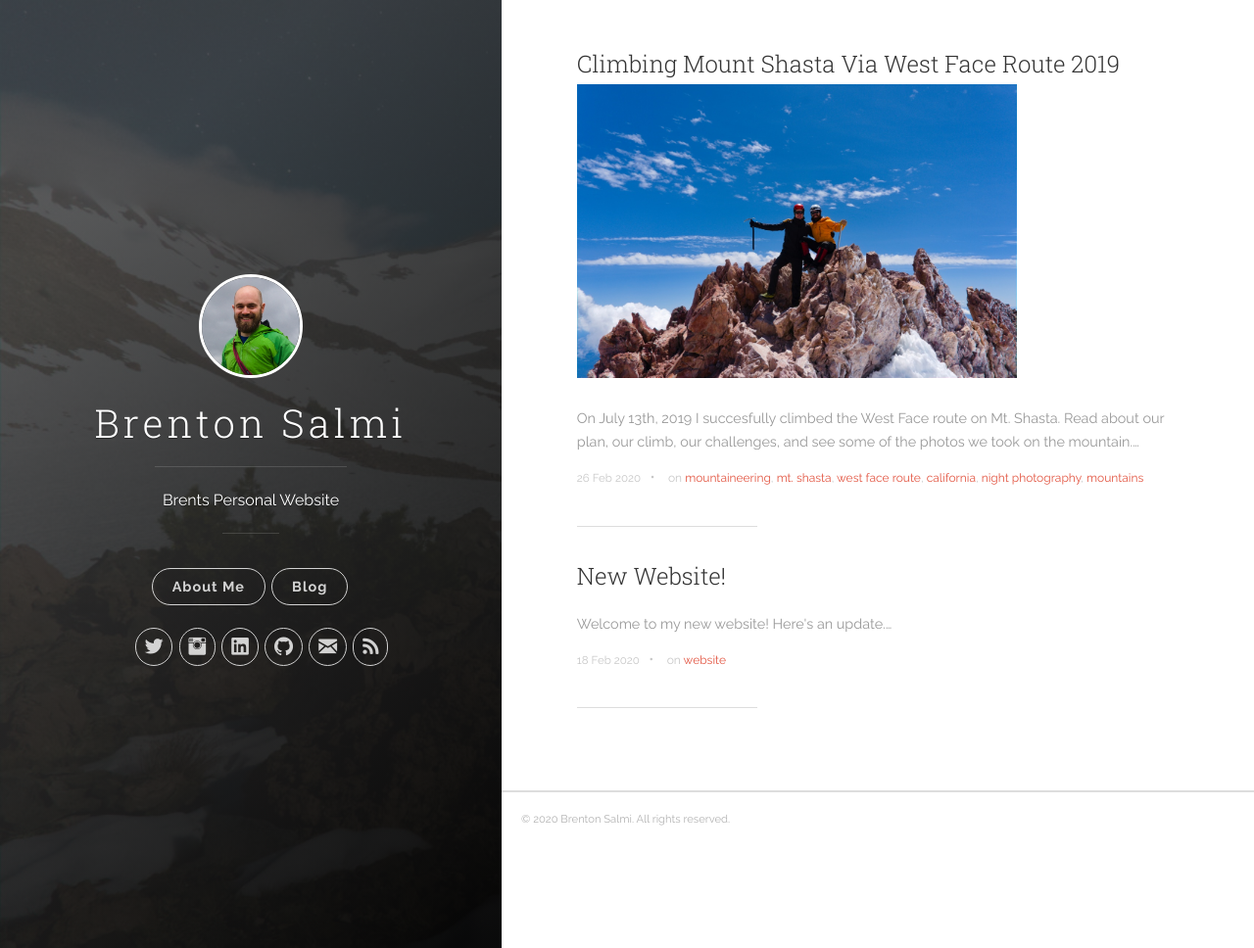
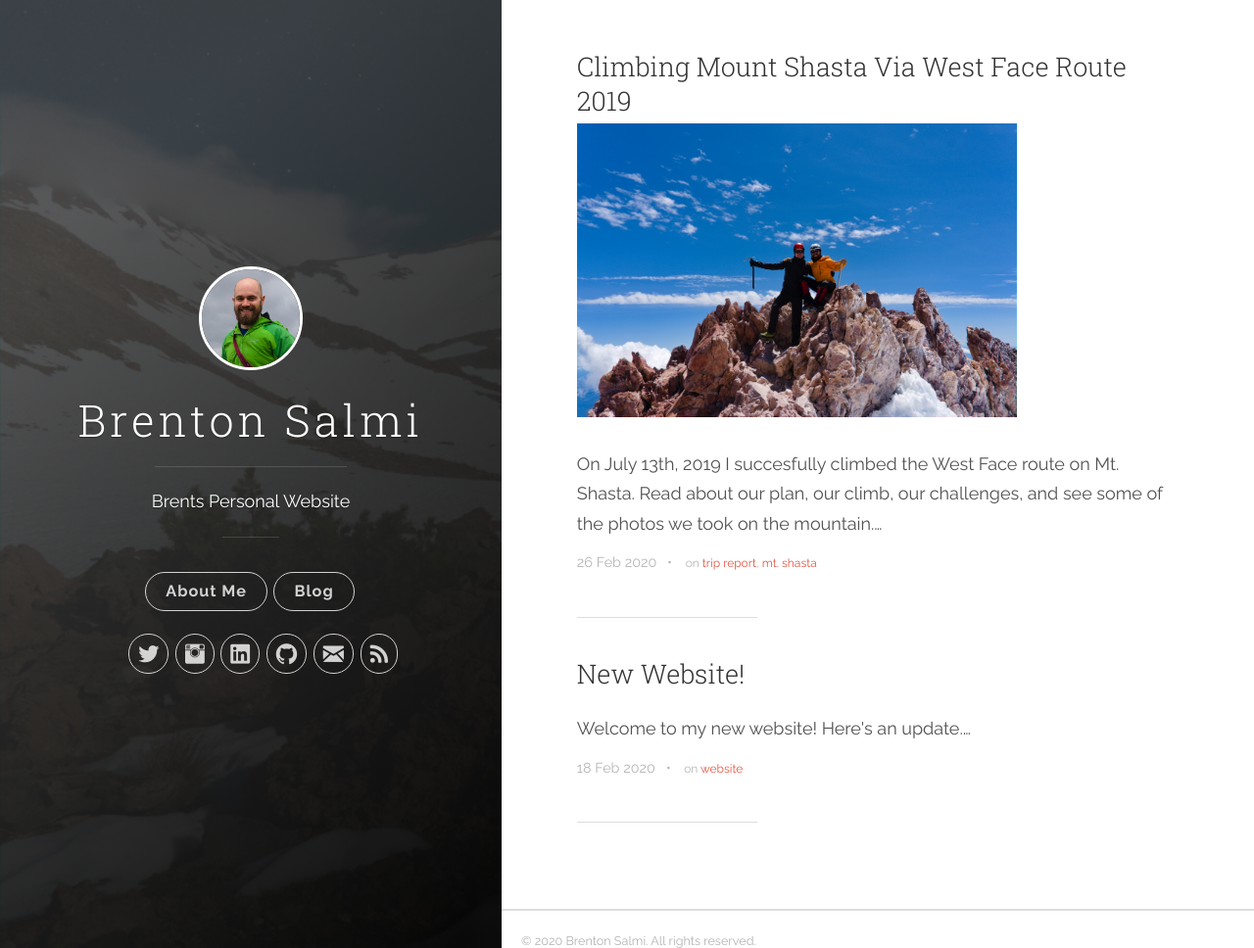
Before and after one commit to kb1lqd/website, a Jekyll site: the page built from index.html, in a window 1280 px wide and 968 px high. Shown: the whole window at 98% size. Built offline with Jekyll 4.4.1, drawn with Linux system fonts in a browser that asks for light colours; the list of posts is cut into pages by our own code.

Commit message:
Updated font sizes, added featured image, updated post tags. Added robots.txt and updated humans.txt.

```diff
--- a/_posts/2020-02-26-climbing-mt-shasta-2019.md
+++ b/_posts/2020-02-26-climbing-mt-shasta-2019.md
@@ -3,8 +3,8 @@ title:  "Climbing Mount Shasta Via West Face Route 2019"
 date:   2020-02-26 00:00:00
 description: "On July 13th, 2019 I succesfully climbed the West Face route on Mt. Shasta. Read about our plan, our climb, our challenges, and see some of the photos we took on the mountain."
 feat-img: /images/climbing/shasta_2019_medium/DSC03993.jpg
-categories: [mountaineering, adventure]
-tags: [mountaineering, mt. shasta, west face route, california, night photography, mountains]
+categories: [mountaineering]
+tags: [trip report, mt. shasta]
 ---
 
 During the weekend of July 13th, 2019 my climbing partner and I attempted and succeeded in climbing [Mt. Shasta via the West Face](https://www.shastaavalanche.org/general-route-description/west-face). This was my first large mountaineering climb without a guide and having planned the trip ourselves. A cold alpine start ran into mild altitude sickness, navigation error, and unexpected weather on our descent. This is a (very late) trip report detailing our planning, the climb, and lessons learned.
--- a/_sass/uno.scss
+++ b/_sass/uno.scss
@@ -926,8 +926,8 @@ html {
 
 body {
 	font-family: "Raleway", sans-serif;
-	font-size: 1em;
-	color: #666666; }
+	font-size: 1.125em;
+	color: #525252; }
 
 ::selection {
 	background: #fae3df; }
@@ -1044,8 +1044,8 @@ pre {
 .time,
 .author,
 .tags {
-	font-size: .8em;
-	color: #c7c7c7; }
+	font-size: 1em;
+	color: #b5b5b5; }
 	.date a,
 	.time a,
 	.author a,
@@ -1059,8 +1059,8 @@ pre {
 
 .excerpt {
 	margin: 0;
-	font-size: .9em;
-	color: #999999; }
+	font-size: 1em;
+	color: #525252;; }
 
 .intro {
 	font-family: "Roboto Slab", serif;
@@ -1145,7 +1145,7 @@ hr {
 
 .post-meta {
 	margin: 0 0 .4em 0;
-	color: #c7c7c7; }
+	color: #b5b5b5; }
 
 .post-meta__date {
 	margin-right: .5em; }
@@ -1448,14 +1448,15 @@ i {
 .post-list__meta {
 	display: block;
 	margin: .7em 0 0 0;
-	font-size: .9em;
-	color: #c7c7c7; }
+	font-size: .8em;
+	color: #b5b5b5; }
 
 .post-list__meta--date {
 	margin-right: .5em;
-	color: #c7c7c7; }
+	color: #b5b5b5; }
 
 .post-list__meta--tags {
+	font-size: 1.125em;
 	margin-left: .5em; }
 
 .post-list__divider {
```
Also changed, not shown: humans.txt (+7 -9 lines), index.html (line endings or trailing spaces).
